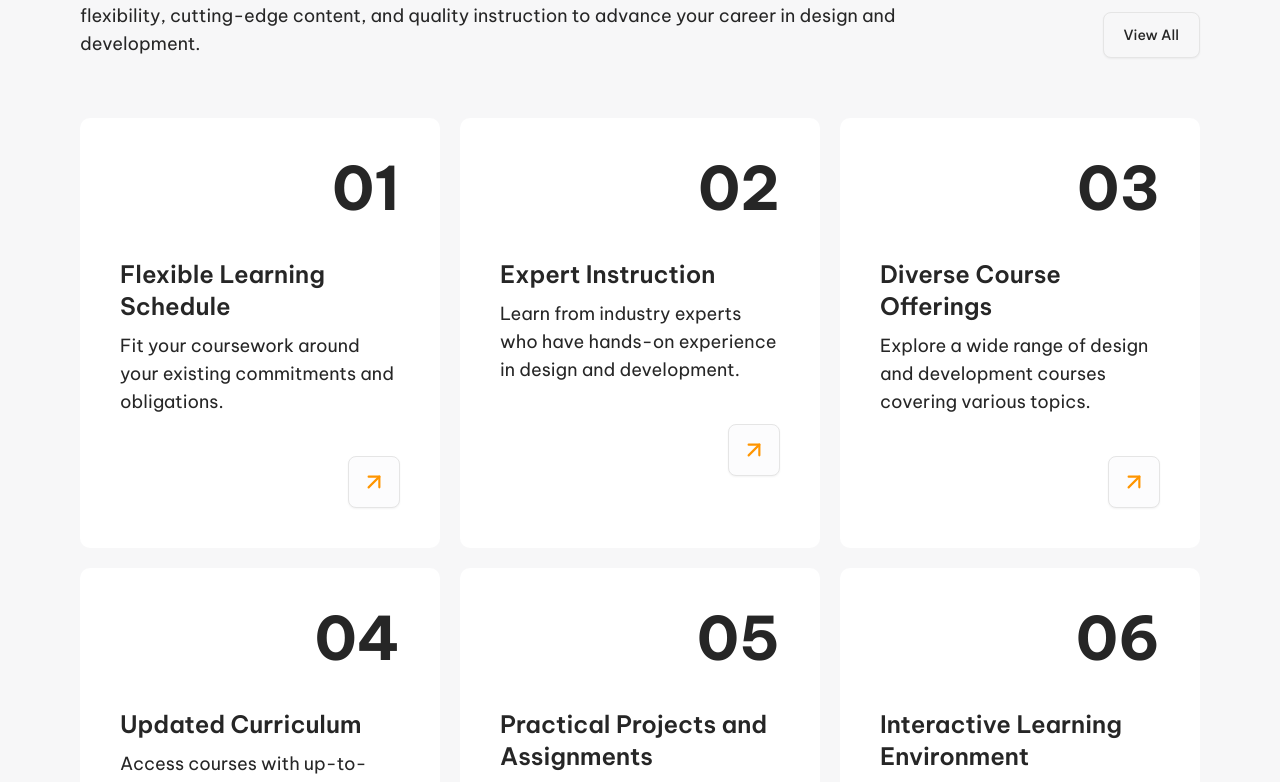
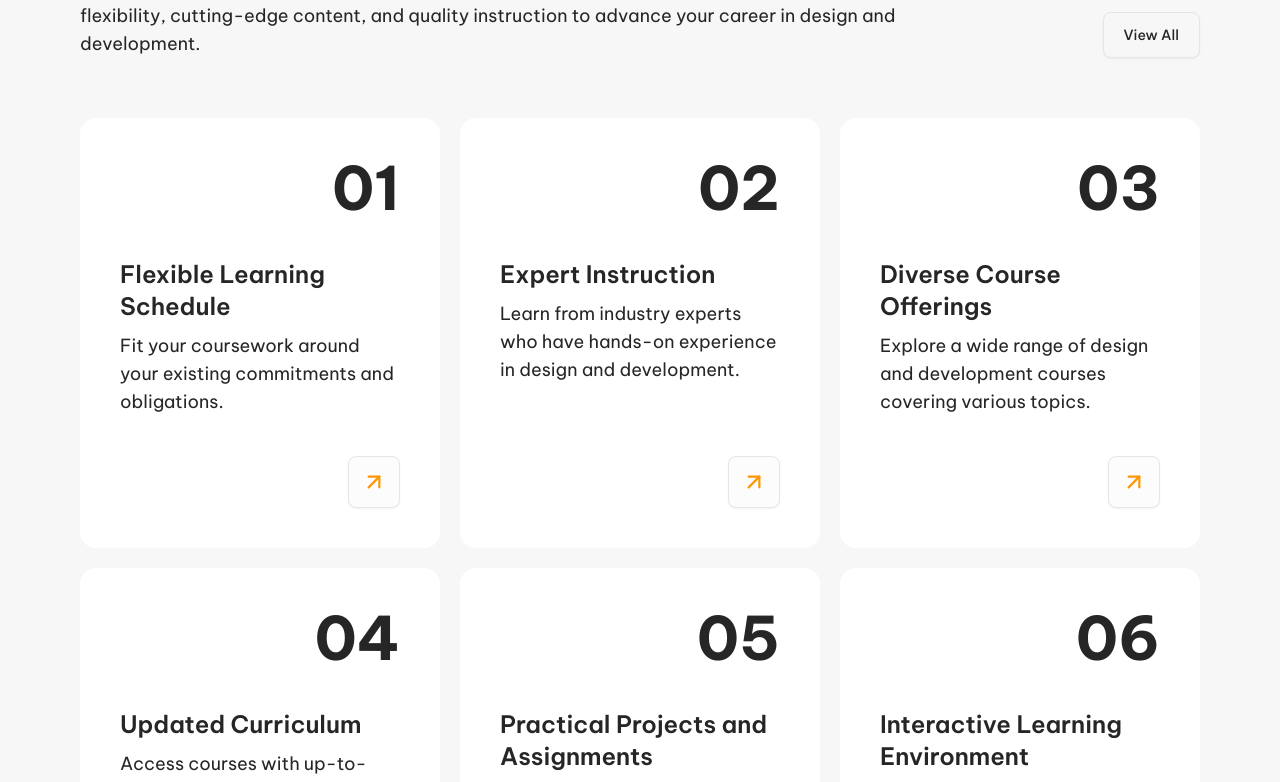
Before and after one commit to gustavoppdev/skillbrigde-education-website, a Next.js app: page /en in a window 1280 px wide. Shown: the part 1546-2328 px from the top of the page. Built offline with nearby package versions, Linux system fonts and the light colour scheme.

Commit message:
styles: pequenos ajustes em BenefitCard

```diff
--- a/src/components/sections/Benefits/BenefitCard.tsx
+++ b/src/components/sections/Benefits/BenefitCard.tsx
@@ -15,14 +15,14 @@ const BenefitCard = ({ benefit }: Props) => {
   const t = useTranslations("Pages.Home.Benefits.benefits");
   return (
     <div
-      className={`rounded-[10px] bg-white p-7.5 lg:p-10  flex flex-col gap-7.5 lg:gap-10 2xl:gap-15 items-end hover:shadow-lg transition-shadow cursor-pointer duration-300 ${
+      className={`rounded-2xl bg-white  p-7.5 lg:p-10 flex flex-col gap-8 lg:gap-10 items-end hover:shadow-xl transition-all cursor-pointer duration-300 ${
         benefit.index === "05" || benefit.index === "06" ? "hidden lg:flex" : ""
       }`}
     >
       <span className="font-bold text-5xl lg:text-6xl 2xl:text-7xl">
         {benefit.index}
       </span>
-      <div className="space-y-2.5">
+      <div className="space-y-2.5 grow">
         <h3 className="font-semibold text-xl lg:text-2xl">
           {t(benefit.title)}
         </h3>
```
